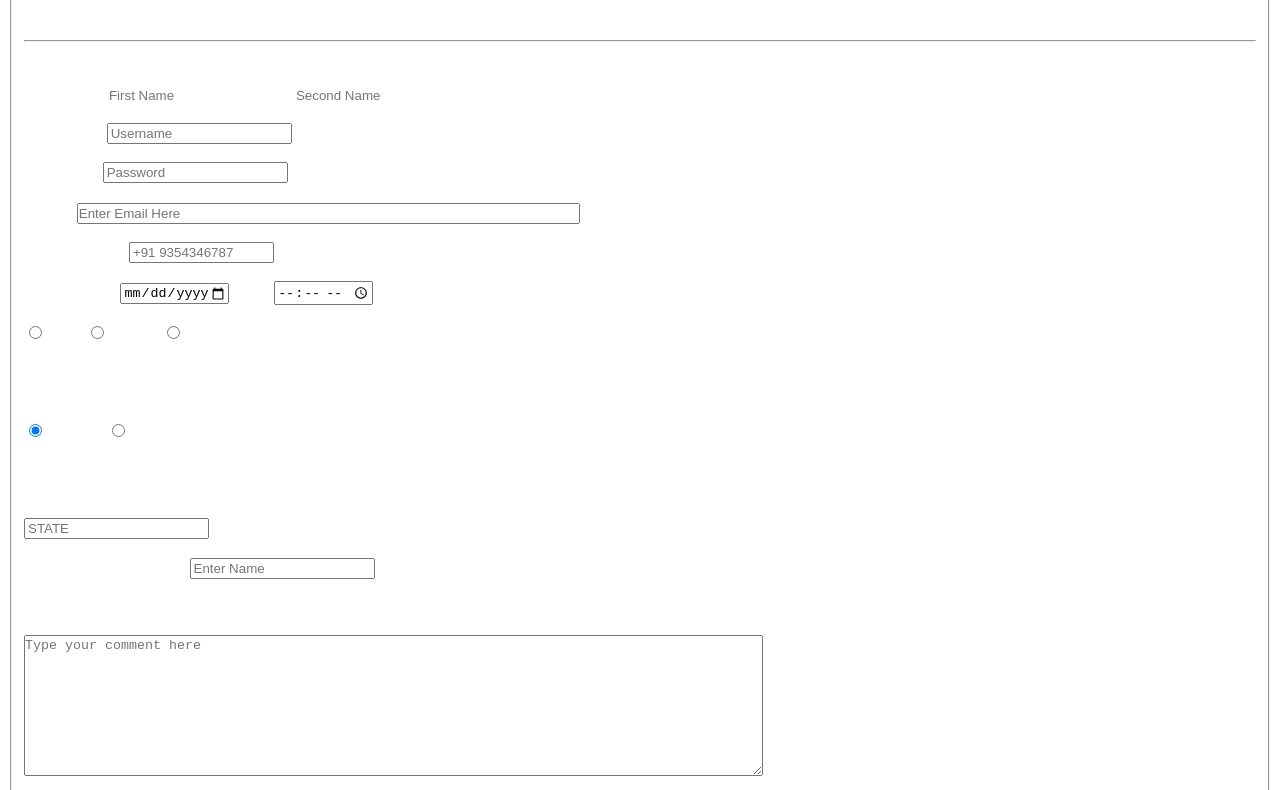
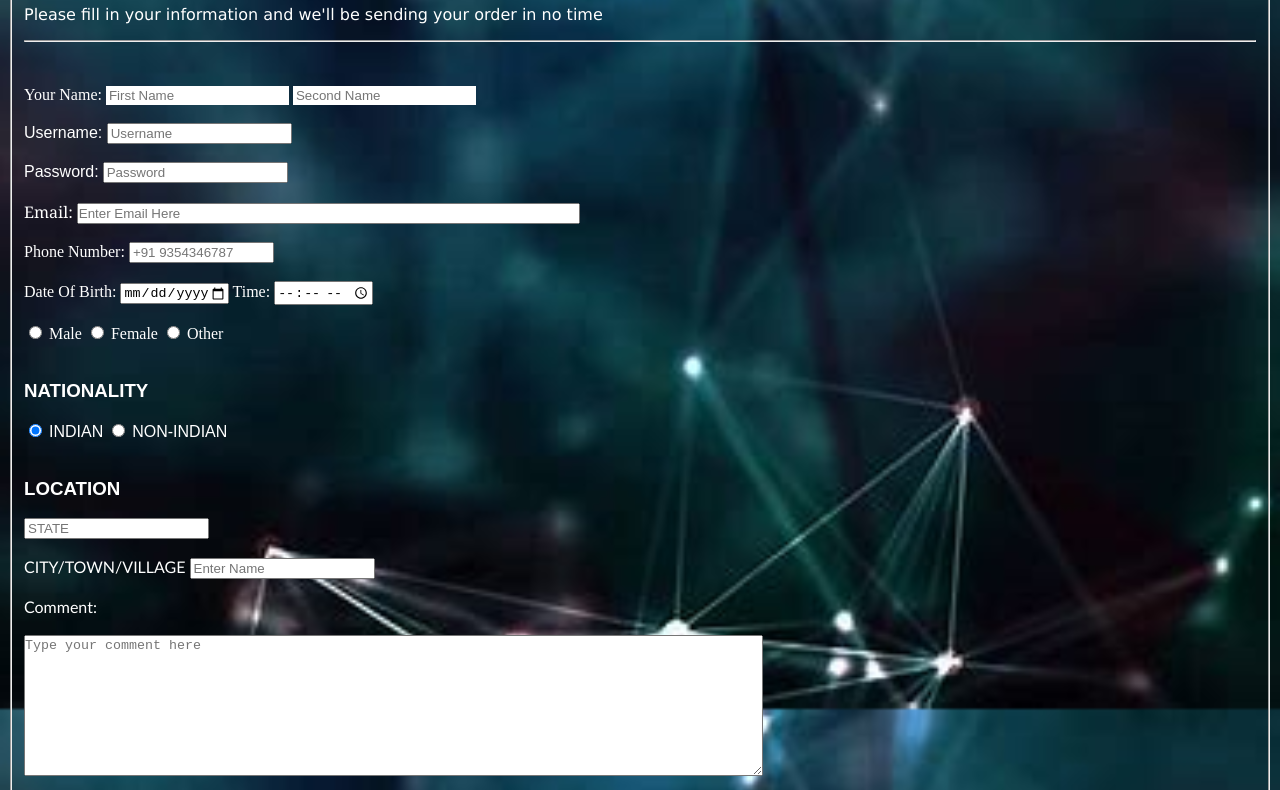
Before and after one commit to ZAHEER-VIT/Form, a plain HTML site: page index.html in a window 1280 px wide. Shown: the part 91-881 px from the top of the page. Drawn offline with Linux system fonts and the light colour scheme.

Commit message:
Update index.html

```diff
--- a/index.html
+++ b/index.html
@@ -7,7 +7,7 @@
     <style>
         .comment{color:white;font-family:'Gill Sans', 'Gill Sans MT', Calibri, 'Trebuchet MS', sans-serif}
         body {
-          background-image: url("bgimage");
+          background-image: url("bgimage.jpeg");
         ; background-repeat:no-repeat;
         background-attachment: fixed;
         background-size: 100% 100%}
```
